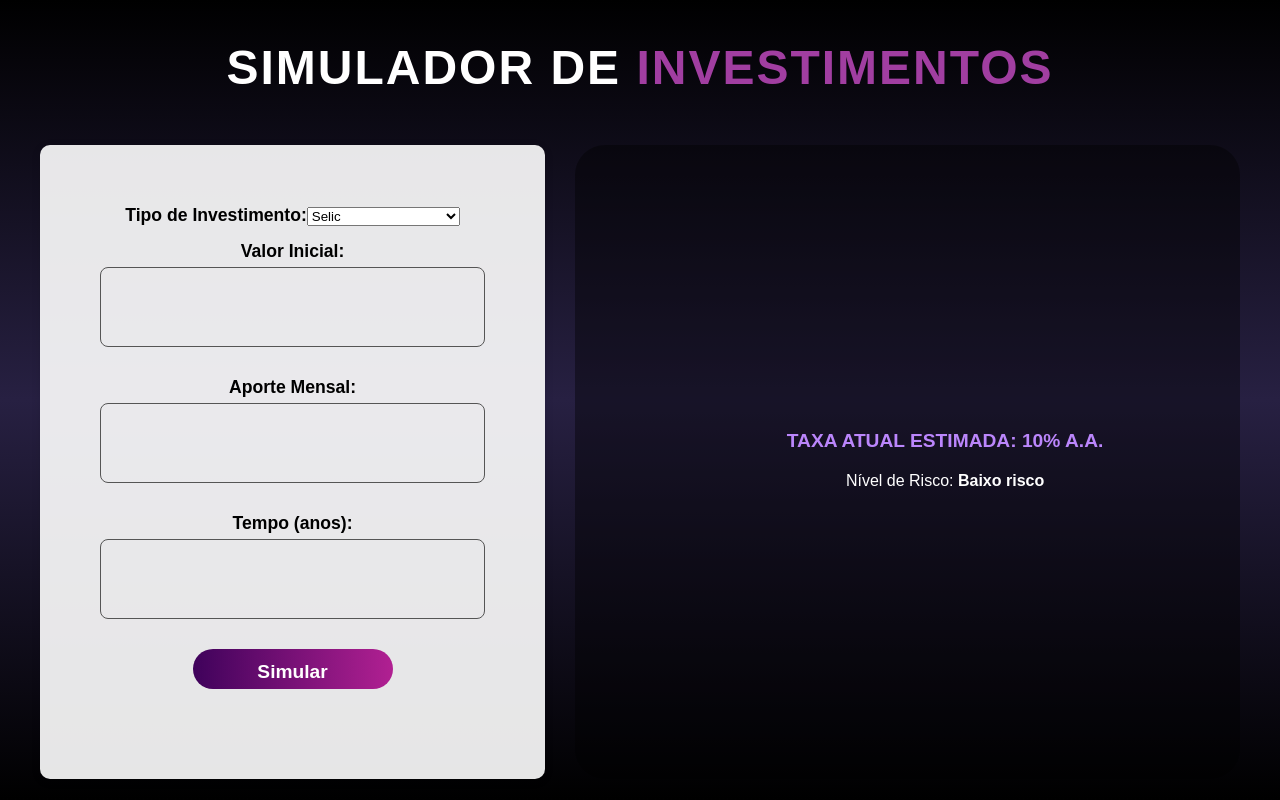
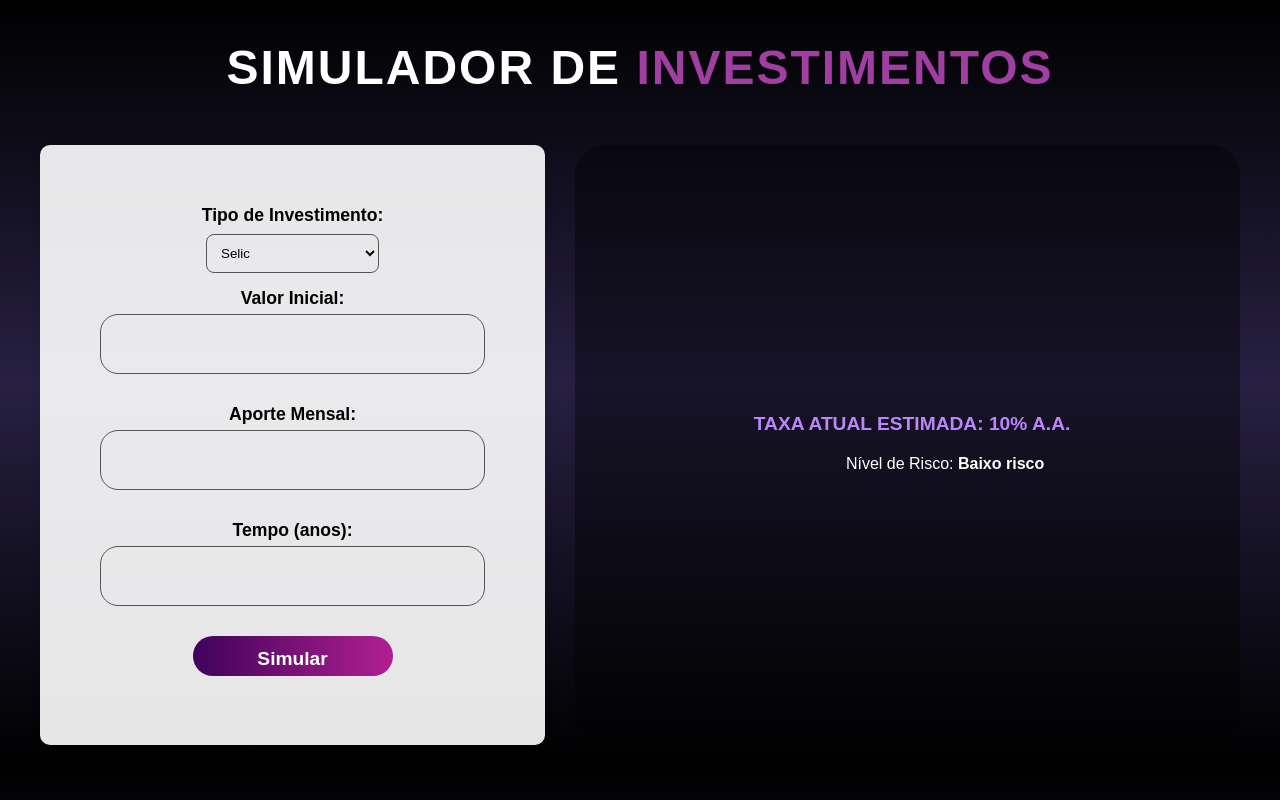
Before and after one commit to PedrosoEnzo/cripto, a React (Vite) app in the folder cripto-react/: page /simulador in a window 1280 px wide. Built offline with nearby package versions, Linux system fonts and the light colour scheme; no server answers.

Commit message:
Simulador

```diff
--- a/cripto-react/src/components/SimulatorPage.jsx
+++ b/cripto-react/src/components/SimulatorPage.jsx
@@ -103,7 +103,9 @@ export default function SimulatorPage() {
   return (
     <div className={styles.page}>
       <header className={styles.header}>
+      <a href="/curso" className={styles.link}>
         <h1 className={styles.title}>Simulador de <span className="highlight">Investimentos</span></h1>
+      </a>
       </header>
 
       <main className={styles.main}>
@@ -112,6 +114,7 @@ export default function SimulatorPage() {
             <form onSubmit={handleSimulation} className={styles.simulatorForm}>
               <label>
                 Tipo de Investimento:
+                <br />
                 <select value={investmentType} onChange={(e) => setInvestmentType(e.target.value)}>
                   <option value="selic">Selic</option>
                   <option value="poupanca">Poupança</option>
--- a/cripto-react/src/components/SimulatorPage.module.css
+++ b/cripto-react/src/components/SimulatorPage.module.css
@@ -29,6 +29,11 @@
   text-transform: uppercase;
   letter-spacing: 2px;
 }
+.link {
+  text-decoration: none;
+  color: inherit;
+
+}
 
 .main {
   display: flex;
@@ -49,13 +54,23 @@
 .simulatorForm {
   display: flex;
   flex-direction: column;
+  width: 100%;
+  max-height: 600px;
   gap: 15px;
 }
-
 
 .simulatorForm label {
   font-weight: 600;
   font-size: 1.1em;
+  color: #000;
+}
+
+.simulatorForm select {
+  margin-top: 8px;
+  padding: 10px;
+  border-radius: 8px;
+  border: 1px solid #555;
+  background-color: transparent;
   color: #000;
 }
 
@@ -64,7 +79,8 @@
   padding: 12px;
   margin-top: 5px;
   border: 1px solid #555;
-  border-radius: 8px;
+  height: 60px;
+  border-radius: 18px;
   background-color: transparent;
   color: #000;
   transition: border-color 0.3s ease;
@@ -104,7 +120,8 @@
 
 .chartContainer {
   flex-grow: 1;
-  max-width: 90%;
+  max-width: 80%;
+  max-height: 600px;
   padding: 20px;
   background: rgba(0,0,0,0.4);
   border-radius: 30px;
@@ -123,6 +140,7 @@
 .selicText {
   font-size: 1.2em;
   font-weight: 600;
+  margin-right: 66px;
   color: #bb86fc;
   margin-bottom: 20px;
   text-align: center;
```
